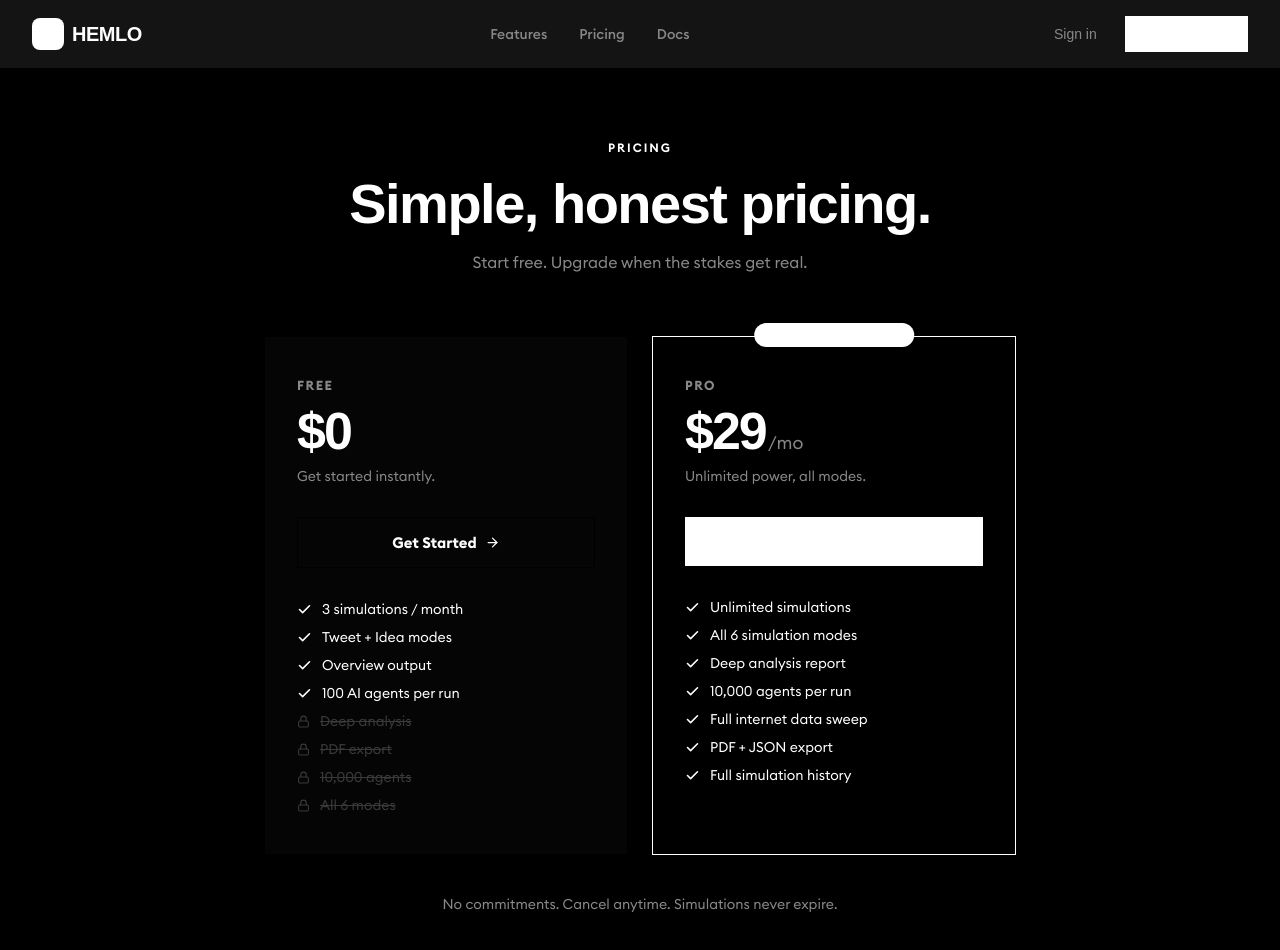
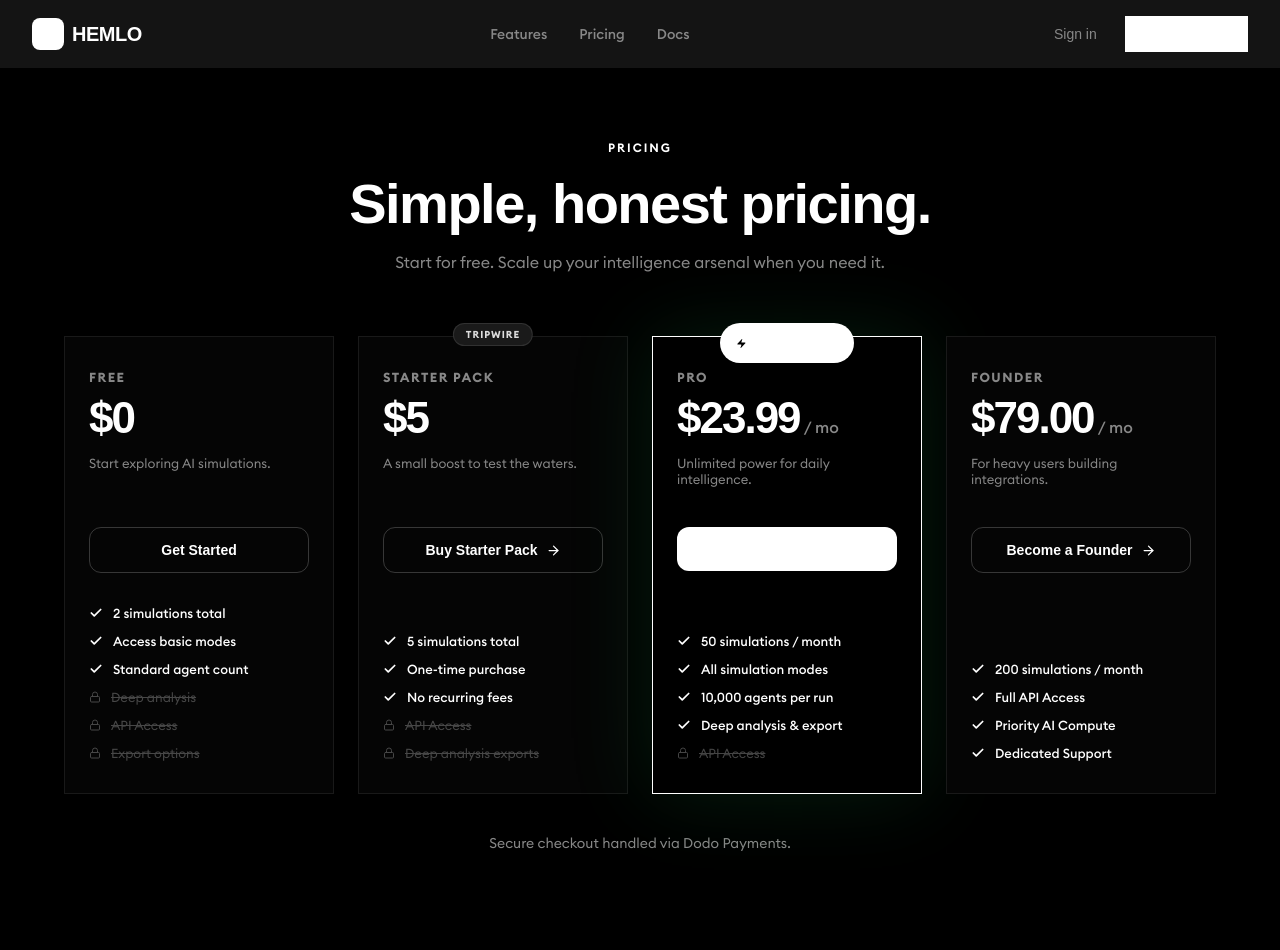
Before and after one commit to hemlo5/hemlo-web-app, a Next.js app: page /pricing in a window 1280 px wide. Shown: the top 950 px of the page. Built offline with nearby package versions, Linux system fonts and the light colour scheme; no server answers.

Commit message:
feat: Sync profile page UI with new 4-tier pricing model and fix checkout links

```diff
--- a/src/app/(dashboard)/profile/page.tsx
+++ b/src/app/(dashboard)/profile/page.tsx
@@ -10,29 +10,41 @@ import { useRouter } from "next/navigation"
 
 const PLANS = [
   {
+    id: "free",
     name: "Free",
     price: "$0",
     period: "",
-    features: ["2 simulations / day", "Standard parameters", "Dashboard access", "Hot & trending feed"],
+    features: ["2 simulations / day", "Standard parameters", "Dashboard access"],
     cta: "Current Plan",
     tier: "free",
   },
   {
+    id: "starter",
+    name: "Starter Pack",
+    price: "$5",
+    period: "",
+    features: ["5 extra simulations", "One-time purchase", "No recurring fees"],
+    cta: "Buy Starter Pack",
+    isTripwire: true,
+  },
+  {
+    id: "pro",
     name: "Pro",
-    price: "$29",
+    price: "$23.99",
     period: "/mo",
-    features: ["10 simulations / day", "All parameters unlocked", "Priority AI compute", "Export & API access"],
+    features: ["50 simulations / month", "All parameters unlocked", "Deep analysis & export"],
     cta: "Upgrade to Pro",
-    tier: "premium",
+    tier: "pro",
     highlight: true,
   },
   {
-    name: "Enterprise",
-    price: "$99",
+    id: "founder",
+    name: "Founder",
+    price: "$79.00",
     period: "/mo",
-    features: ["Unlimited simulations", "Dedicated compute", "Custom integrations", "Priority support"],
-    cta: "Contact Sales",
-    tier: "enterprise",
+    features: ["200 simulations / month", "Full API Access", "Priority Support"],
+    cta: "Become a Founder",
+    tier: "founder",
   },
 ]
 
@@ -56,7 +68,7 @@ export default function ProfilePage() {
       // Profile row
       const { data: profileData } = await supabase
         .from("profiles")
-        .select("*, simulations_run")
+        .select("*, simulations_run, has_starter_pack")
         .eq("id", user.id)
         .single()
       setProfile(profileData)
@@ -84,15 +96,15 @@ export default function ProfilePage() {
     router.push("/")
   }
 
-  const handleUpgrade = async () => {
+  const handleUpgrade = async (planId: string) => {
     if (!user) return
-    setIsUpgrading(true)
+    setIsUpgrading(planId as any)
     setUpgradeError(null)
     try {
       const res = await fetch("/api/checkout", {
         method: "POST",
         headers: { "Content-Type": "application/json" },
-        body: JSON.stringify({ user_id: user.id, email: user.email }),
+        body: JSON.stringify({ user_id: user.id, email: user.email, plan: planId }),
       })
       const data = await res.json()
       if (!res.ok || !data.checkoutUrl) {
@@ -107,8 +119,9 @@ export default function ProfilePage() {
     }
   }
 
-  const isPremium = profile?.tier === "premium"
-  const limit = isPremium ? 10 : 2
+  const isPremium = profile?.tier === "pro" || profile?.tier === "founder" || profile?.tier === "premium"
+  const limit = profile?.tier === "founder" ? 200 : isPremium ? 50 : 2
+  const hasStarterPack = profile?.has_starter_pack === true
   const usedPct = Math.min((usageToday / limit) * 100, 100)
   const memberSince = profile?.created_at
     ? new Date(profile.created_at).toLocaleDateString("en-US", { year: "numeric", month: "long" })
@@ -253,11 +266,45 @@ export default function ProfilePage() {
                       </div>
                     ))}
                   </div>
-                  {plan.tier === "premium" && !isCurrentPlan ? (
+
+                  {(() => {
+                    const currentTier = profile?.tier || "free"
+                    let isCurrentPlan = false
+                    if (plan.id === "free" && currentTier !== "pro" && currentTier !== "founder" && currentTier !== "premium") isCurrentPlan = true
+                    if (plan.id === "pro" && (currentTier === "pro" || currentTier === "premium")) isCurrentPlan = true
+                    if (plan.id === "founder" && currentTier === "founder") isCurrentPlan = true
+
+                    const isBoughtStarter = plan.id === "starter" && hasStarterPack
+
+                    if (isCurrentPlan || isBoughtStarter) {
+                      return (
+                        <div
+                          style={{
+                            marginTop: 28,
+                            display: "block",
+                            textAlign: "center",
+                            padding: "12px",
+                            borderRadius: 999,
+                            fontSize: 13,
+                            fontWeight: 700,
+                            background: plan.highlight ? "#000" : "transparent",
+                            color: plan.highlight ? "#fff" : "#555",
+                            border: `1px solid ${plan.highlight ? "#000" : "rgba(255,255,255,0.1)"}`,
+                            opacity: 0.5,
+                            cursor: "default"
+                          }}
+                        >
+                          {isBoughtStarter ? "Purchased" : "Current Plan"}
+                        </div>
+                      )
+                    }
+
+                    if (plan.id !== "free") {
+                      return (
                         <>
                           <button
-                        onClick={handleUpgrade}
-                        disabled={isUpgrading}
+                            onClick={() => handleUpgrade(plan.id)}
+                            disabled={isUpgrading === plan.id}
                             style={{
                               marginTop: 28,
                               display: "flex",
@@ -269,44 +316,28 @@ export default function ProfilePage() {
                               borderRadius: 999,
                               fontSize: 13,
                               fontWeight: 700,
-                          cursor: isUpgrading ? "not-allowed" : "pointer",
-                          background: "#000",
-                          color: "#fff",
-                          border: "1px solid #000",
-                          opacity: isUpgrading ? 0.7 : 1,
+                              cursor: isUpgrading === plan.id ? "not-allowed" : "pointer",
+                              background: plan.highlight ? "#000" : "#1a1a1a",
+                              color: plan.highlight ? "#fff" : "#fff",
+                              border: `1px solid ${plan.highlight ? "#000" : "#333"}`,
+                              opacity: isUpgrading === plan.id ? 0.7 : 1,
+                              transition: "all 0.2s"
                             }}
                           >
-                        {isUpgrading ? (
+                            {isUpgrading === plan.id ? (
                               <><Loader2 size={14} style={{ animation: "spin 1s linear infinite" }} /> Redirecting...</>
                             ) : (
-                          "Upgrade to Pro"
+                              plan.cta
                             )}
                           </button>
-                      {upgradeError && (
+                        </>
+                      )
+                    }
+                    return null
+                  })()}
+
+                  {upgradeError && plan.id === isUpgrading && (
                     <p style={{ fontSize: 11, color: "#ef4444", marginTop: 8, textAlign: "center" }}>{upgradeError}</p>
-                      )}
-                    </>
-                  ) : (
-                    <Link
-                      href={plan.tier === "enterprise" ? "mailto:hello@hemloai.com" : "#"}
-                      style={{
-                        marginTop: 28,
-                        display: "block",
-                        textAlign: "center",
-                        padding: "12px",
-                        borderRadius: 999,
-                        fontSize: 13,
-                        fontWeight: 700,
-                        textDecoration: "none",
-                        cursor: isCurrentPlan ? "default" : "pointer",
-                        background: plan.highlight ? "#000" : "transparent",
-                        color: plan.highlight ? "#fff" : "#555",
-                        border: `1px solid ${plan.highlight ? "#000" : "#2a2a2a"}`,
-                        opacity: isCurrentPlan && !plan.highlight ? 0.5 : 1,
-                      }}
-                    >
-                      {isCurrentPlan ? "Current Plan" : plan.cta}
-                    </Link>
                   )}
                 </div>
               )
--- a/src/app/api/checkout/route.ts
+++ b/src/app/api/checkout/route.ts
@@ -9,7 +9,7 @@ export async function POST(req: NextRequest) {
   })
 
   try {
-    const { user_id, email } = await req.json()
+    const { user_id, email, plan = "pro" } = await req.json()
 
     if (!user_id || !email) {
       return NextResponse.json(
@@ -18,10 +18,15 @@ export async function POST(req: NextRequest) {
       )
     }
 
-    const productId = process.env.DODO_PRODUCT_ID
+    // Map the plan request to specific Dodo Product IDs
+    let productId = process.env.DODO_PRODUCT_ID // fallback default
+    if (plan === "starter") productId = process.env.DODO_PRODUCT_ID_STARTER
+    if (plan === "pro") productId = process.env.DODO_PRODUCT_ID_PRO || process.env.DODO_PRODUCT_ID
+    if (plan === "founder") productId = process.env.DODO_PRODUCT_ID_FOUNDER
+
     if (!productId) {
       return NextResponse.json(
-        { error: "DODO_PRODUCT_ID env variable is not set" },
+        { error: `Dodo Product ID for plan '${plan}' is not configured in environment variables.` },
         { status: 500 }
       )
     }
--- a/src/app/pricing/page.tsx
+++ b/src/app/pricing/page.tsx
@@ -1,44 +1,109 @@
-// @ts-nocheck
 "use client"
 
+import { useState, useEffect } from "react"
 import { motion } from "framer-motion"
-import { Check, Zap, Lock, ArrowRight } from "lucide-react"
+import { Check, Zap, Lock, ArrowRight, ShieldCheck } from "lucide-react"
 import { Navbar } from "@/components/navbar"
 import Link from "next/link"
+import { createClient } from "@/utils/supabase/client"
+
+export default function PricingPage() {
+  const [user, setUser] = useState<any>(null)
+  const [tier, setTier] = useState<string>("normal")
+  const [hasStarterPack, setHasStarterPack] = useState<boolean>(false)
+
+  const supabase = createClient()
+
+  useEffect(() => {
+    supabase.auth.getUser().then(({ data: { user } }: any) => {
+      if (user) {
+        setUser(user)
+        supabase
+          .from("profiles")
+          .select("tier, has_starter_pack")
+          .eq("id", user.id)
+          .single()
+          .then(({ data }: any) => {
+            if (data?.tier) setTier(data.tier)
+            if (data?.has_starter_pack) setHasStarterPack(true)
+          })
+      }
+    })
+  }, [])
 
   const PLANS = [
     {
+      id: "free",
       name: "Free",
-    price: "$0", period: "",
-    description: "Get started instantly.",
-    cta: "Get Started", href: "/sign-up", highlight: false,
-    features: ["3 simulations / month", "Tweet + Idea modes", "Overview output", "100 AI agents per run"],
-    locked: ["Deep analysis", "PDF export", "10,000 agents", "All 6 modes"],
+      price: "$0",
+      period: "",
+      description: "Start exploring AI simulations.",
+      cta: "Get Started",
+      href: "/sign-up",
+      highlight: false,
+      isOneTime: false,
+      features: ["2 simulations total", "Access basic modes", "Standard agent count"],
+      locked: ["Deep analysis", "API Access", "Export options"],
     },
     {
+      id: "starter",
+      name: "Starter Pack",
+      price: "$5",
+      period: "",
+      description: "A small boost to test the waters.",
+      cta: hasStarterPack ? "Purchased" : "Buy Starter Pack",
+      href: hasStarterPack ? "#" : "/checkout?plan=starter",
+      disabled: hasStarterPack,
+      highlight: false,
+      isOneTime: true,
+      features: ["5 simulations total", "One-time purchase", "No recurring fees"],
+      locked: ["API Access", "Deep analysis exports"],
+    },
+    {
+      id: "pro",
       name: "Pro",
-    price: "$29", period: "/mo",
-    description: "Unlimited power, all modes.",
-    cta: "Upgrade Now", href: "#", highlight: true,
-    features: ["Unlimited simulations", "All 6 simulation modes", "Deep analysis report", "10,000 agents per run", "Full internet data sweep", "PDF + JSON export", "Full simulation history"],
+      price: "$23.99",
+      period: "/ mo",
+      description: "Unlimited power for daily intelligence.",
+      cta: tier === "pro" || tier === "founder" ? "Current Plan" : "Upgrade to Pro",
+      href: tier === "pro" || tier === "founder" ? "/profile" : "/checkout?plan=pro",
+      disabled: tier === "pro" || tier === "founder",
+      highlight: true,
+      isOneTime: false,
+      features: ["50 simulations / month", "All simulation modes", "10,000 agents per run", "Deep analysis & export"],
+      locked: ["API Access"],
+    },
+    {
+      id: "founder",
+      name: "Founder",
+      price: "$79.00",
+      period: "/ mo",
+      description: "For heavy users building integrations.",
+      cta: tier === "founder" ? "Current Plan" : "Become a Founder",
+      href: tier === "founder" ? "/profile" : "/checkout?plan=founder",
+      disabled: tier === "founder",
+      highlight: false,
+      isOneTime: false,
+      features: ["200 simulations / month", "Full API Access", "Priority AI Compute", "Dedicated Support"],
       locked: [],
     },
   ]
 
-export default function PricingPage() {
   return (
     <main style={{ minHeight: "100vh", background: "#000000" }}>
       <Navbar />
-      <div style={{ padding: "140px 24px 100px", maxWidth: 800, margin: "0 auto" }}>
+      <div style={{ padding: "140px 24px 100px", maxWidth: 1200, margin: "0 auto" }}>
         <motion.div initial={{ opacity: 0, y: 30 }} animate={{ opacity: 1, y: 0 }} transition={{ duration: 0.6 }} style={{ textAlign: "center", marginBottom: 64 }}>
           <div style={{ fontSize: 12, color: "var(--accent)", fontWeight: 600, letterSpacing: 2, textTransform: "uppercase", marginBottom: 16 }}>Pricing</div>
           <h1 style={{ fontFamily: "'Space Grotesk', sans-serif", fontSize: "clamp(32px, 5vw, 56px)", fontWeight: 800, letterSpacing: "-1.5px", marginBottom: 16 }}>
             Simple, honest pricing.
           </h1>
-          <p style={{ color: "var(--text-secondary)", fontSize: 16 }}>Start free. Upgrade when the stakes get real.</p>
+          <p style={{ color: "var(--text-secondary)", fontSize: 16, maxWidth: 500, margin: "0 auto" }}>
+            Start for free. Scale up your intelligence arsenal when you need it.
+          </p>
         </motion.div>
 
-        <div style={{ display: "grid", gridTemplateColumns: "repeat(auto-fit, minmax(300px, 1fr))", gap: 24 }}>
+        <div style={{ display: "grid", gridTemplateColumns: "repeat(auto-fit, minmax(260px, 1fr))", gap: 24 }}>
           {PLANS.map((plan, i) => (
             <motion.div
               key={plan.name}
@@ -47,65 +112,116 @@ export default function PricingPage() {
               transition={{ delay: i * 0.15, duration: 0.6 }}
               whileHover={{ y: -4 }}
               style={{
-                background: plan.highlight ? "#000000" : "#050505",
-                border: `1px solid ${plan.highlight ? "var(--accent)" : "#000000"}`,
-                borderRadius: "var(--radius-lg)", padding: "40px 32px",
+                background: plan.highlight ? "var(--bg-black)" : "#050505",
+                border: `1px solid ${plan.highlight ? "var(--accent)" : "rgba(255,255,255,0.08)"}`,
+                borderRadius: "var(--radius-lg)",
+                padding: "32px 24px",
                 position: "relative",
-                ...(plan.highlight ? { boxShadow: "0 0 60px var(--accent-glow-sm)" } : {}),
+                display: "flex",
+                flexDirection: "column",
+                ...(plan.highlight ? { boxShadow: "0 0 80px rgba(34, 197, 94, 0.15)" } : {}),
               }}
             >
               {plan.highlight && (
                 <div style={{
                   position: "absolute", top: -14, left: "50%", transform: "translateX(-50%)",
-                  background: "var(--accent)", color: "white",
-                  fontSize: 11, fontWeight: 700, letterSpacing: 1.5,
-                  padding: "5px 20px", borderRadius: 999, textTransform: "uppercase",
+                  background: "var(--accent)", color: "var(--bg-black)",
+                  fontSize: 11, fontWeight: 800, letterSpacing: 1.5,
+                  padding: "6px 16px", borderRadius: 999, textTransform: "uppercase",
                   display: "flex", alignItems: "center", gap: 6,
                 }}>
-                  <Zap size={11} fill="white" /> Most Popular
+                  <Zap size={13} fill="var(--bg-black)" stroke="var(--bg-black)" /> Most Popular
+                </div>
+              )}
+              {plan.isOneTime && !plan.highlight && (
+                <div style={{
+                  position: "absolute", top: -14, left: "50%", transform: "translateX(-50%)",
+                  background: "#1a1a1a", color: "#ddd", border: "1px solid rgba(255,255,255,0.1)",
+                  fontSize: 10, fontWeight: 700, letterSpacing: 1,
+                  padding: "4px 12px", borderRadius: 999, textTransform: "uppercase"
+                }}>
+                  Tripwire
                 </div>
               )}
 
               <div style={{ fontSize: 13, fontWeight: 700, color: "var(--text-secondary)", textTransform: "uppercase", letterSpacing: 1.5, marginBottom: 8 }}>{plan.name}</div>
-              <div style={{ display: "flex", alignItems: "baseline", gap: 2, marginBottom: 6 }}>
-                <span style={{ fontFamily: "'Space Grotesk', sans-serif", fontSize: 52, fontWeight: 900, letterSpacing: "-2px" }}>{plan.price}</span>
-                <span style={{ color: "var(--text-secondary)", fontSize: 18 }}>{plan.period}</span>
+              <div style={{ display: "flex", alignItems: "baseline", gap: 4, marginBottom: 12 }}>
+                <span style={{ fontFamily: "'Space Grotesk', sans-serif", fontSize: 44, fontWeight: 800, letterSpacing: "-2px" }}>{plan.price}</span>
+                <span style={{ color: "var(--text-muted)", fontSize: 16, fontWeight: 500 }}>{plan.period}</span>
               </div>
-              <div style={{ fontSize: 14, color: "var(--text-secondary)", marginBottom: 32 }}>{plan.description}</div>
+              <div style={{ fontSize: 13, color: "var(--text-secondary)", marginBottom: 32, minHeight: 40 }}>{plan.description}</div>
 
-              <Link href={plan.href} style={{
-                display: "block", textAlign: "center",
+              {plan.disabled ? (
+                <button
+                  disabled
+                  style={{
+                    width: "100%", padding: "14px", borderRadius: "12px",
+                    background: "rgba(255,255,255,0.05)", border: "1px solid rgba(255,255,255,0.1)",
+                    color: "var(--text-muted)", fontSize: 14, fontWeight: 700,
+                    marginBottom: 32, cursor: "not-allowed", display: "flex", justifyItems: "center", justifyContent: "center", gap: 6
+                  }}
+                >
+                  <ShieldCheck size={16} /> {plan.cta}
+                </button>
+              ) : (
+                <button
+                  onClick={async (e) => {
+                    const btn = e.currentTarget
+                    const origText = btn.innerHTML
+                    if (plan.id === "free") {
+                      window.location.href = plan.href
+                      return
+                    }
+                    btn.innerHTML = "Redirecting..."
+                    btn.style.opacity = "0.7"
+                    try {
+                      const res = await fetch("/api/checkout", {
+                        method: "POST",
+                        headers: { "Content-Type": "application/json" },
+                        body: JSON.stringify({ user_id: user?.id, email: user?.email, plan: plan.id }),
+                      })
+                      const data = await res.json()
+                      if (!res.ok) throw new Error(data.error)
+                      window.location.href = data.checkoutUrl
+                    } catch (err: any) {
+                      alert("Checkout failed: " + err.message)
+                      btn.innerHTML = origText
+                      btn.style.opacity = "1"
+                    }
+                  }}
+                  style={{
+                  display: "flex", textAlign: "center", width: "100%",
                   background: plan.highlight ? "var(--accent)" : "transparent",
-                border: plan.highlight ? "none" : "1px solid #000000",
-                color: plan.highlight ? "white" : "var(--text-primary)",
-                fontWeight: 700, fontSize: 15, padding: "15px",
-                borderRadius: "var(--radius-sm)", textDecoration: "none",
-                marginBottom: 32,
-                display: "flex", alignItems: "center", justifyContent: "center", gap: 8,
-                transition: "background 0.2s, transform 0.15s",
+                  border: plan.highlight ? "none" : "1px solid rgba(255,255,255,0.2)",
+                  color: plan.highlight ? "var(--bg-black)" : "var(--text-primary)",
+                  fontWeight: 700, fontSize: 14, padding: "14px",
+                  borderRadius: "12px", cursor: "pointer",
+                  marginBottom: 32, alignItems: "center", justifyContent: "center", gap: 8,
+                  transition: "all 0.2s cubic-bezier(0.16, 1, 0.3, 1)",
                 }}
                   onMouseEnter={(e) => {
-                  e.currentTarget.style.background = plan.highlight ? "var(--accent-hover)" : "#000000"
-                  e.currentTarget.style.transform = "translateY(-1px)"
+                    if (plan.highlight) e.currentTarget.style.transform = "translateY(-2px)"
+                    else e.currentTarget.style.background = "rgba(255,255,255,0.05)"
                   }}
                   onMouseLeave={(e) => {
+                    e.currentTarget.style.transform = "translateY(0)"
                     e.currentTarget.style.background = plan.highlight ? "var(--accent)" : "transparent"
-                  e.currentTarget.style.transform = "translateY(0)"
                   }}
                 >
-                {plan.cta} <ArrowRight size={15} />
-              </Link>
+                  {plan.cta} {plan.id !== "free" && <ArrowRight size={15} />}
+                </button>
+              )}
 
-              <div style={{ display: "flex", flexDirection: "column", gap: 10 }}>
+              <div style={{ display: "flex", flexDirection: "column", gap: 12, marginTop: "auto" }}>
                 {plan.features.map((f) => (
-                  <div key={f} style={{ display: "flex", gap: 10, fontSize: 14, alignItems: "center" }}>
-                    <Check size={15} color="var(--accent)" strokeWidth={2.5} style={{ flexShrink: 0 }} />
-                    <span>{f}</span>
+                  <div key={f} style={{ display: "flex", gap: 10, fontSize: 13, alignItems: "center", color: "var(--text-primary)" }}>
+                    <Check size={14} color="var(--accent)" strokeWidth={3} style={{ flexShrink: 0 }} />
+                    <span style={{ fontWeight: 500 }}>{f}</span>
                   </div>
                 ))}
                 {plan.locked.map((f) => (
-                  <div key={f} style={{ display: "flex", gap: 10, fontSize: 14, alignItems: "center", opacity: 0.4 }}>
-                    <Lock size={13} color="var(--text-muted)" style={{ flexShrink: 0 }} />
+                  <div key={f} style={{ display: "flex", gap: 10, fontSize: 13, alignItems: "center", opacity: 0.5 }}>
+                    <Lock size={12} color="var(--text-muted)" style={{ flexShrink: 0 }} />
                     <span style={{ color: "var(--text-muted)", textDecoration: "line-through" }}>{f}</span>
                   </div>
                 ))}
@@ -114,8 +230,8 @@ export default function PricingPage() {
           ))}
         </div>
 
-        <motion.p initial={{ opacity: 0 }} animate={{ opacity: 1 }} transition={{ delay: 0.5 }} style={{ textAlign: "center", marginTop: 40, fontSize: 14, color: "var(--text-muted)" }}>
-          No commitments. Cancel anytime. Simulations never expire.
+        <motion.p initial={{ opacity: 0 }} animate={{ opacity: 1 }} transition={{ delay: 0.8 }} style={{ textAlign: "center", marginTop: 40, fontSize: 14, color: "var(--text-muted)" }}>
+          Secure checkout handled via Dodo Payments.
         </motion.p>
       </div>
     </main>
```
Also changed, not shown: 1 other file (tests, documents, lock files or other folders). Lines whose indentation alone changed are shown as unchanged.
